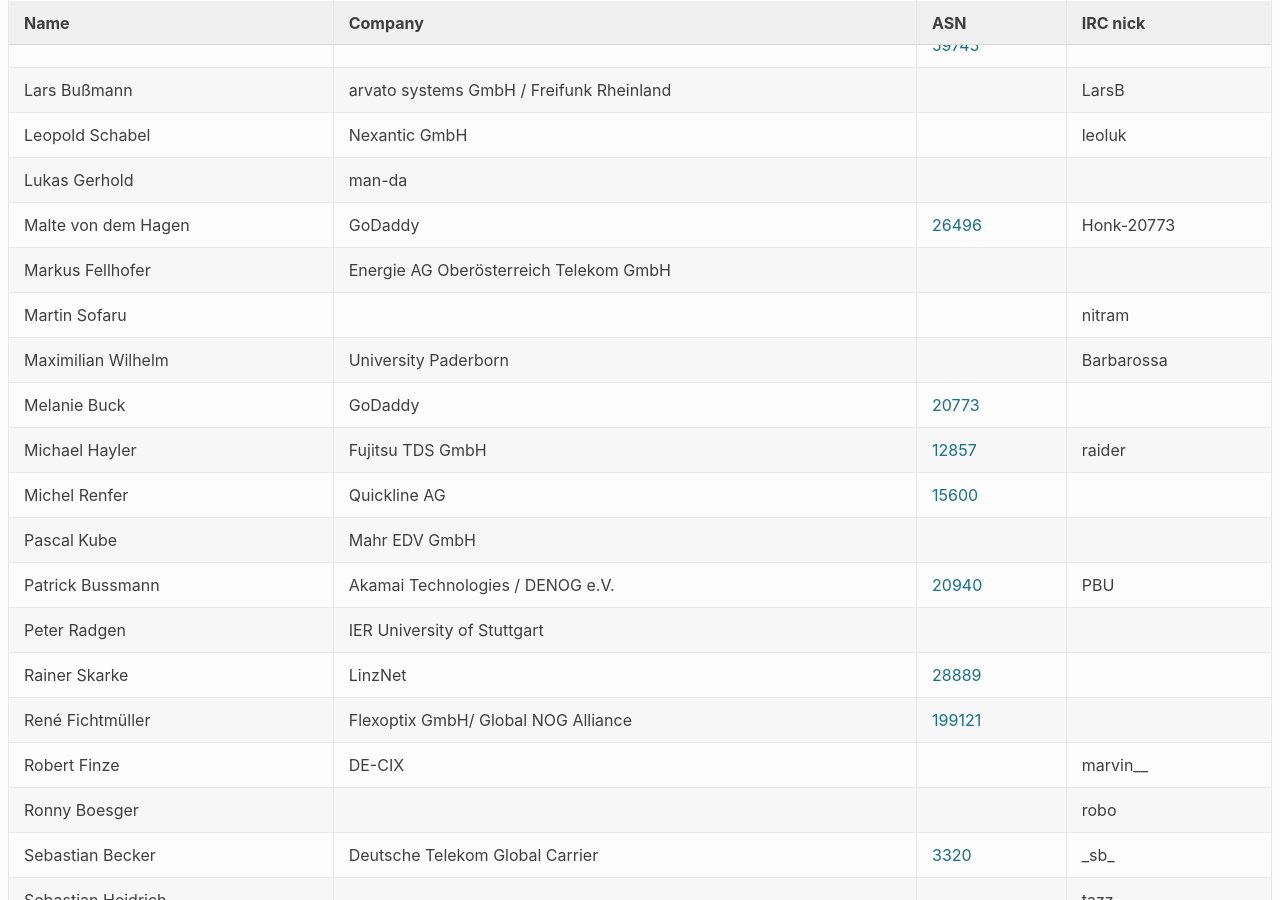
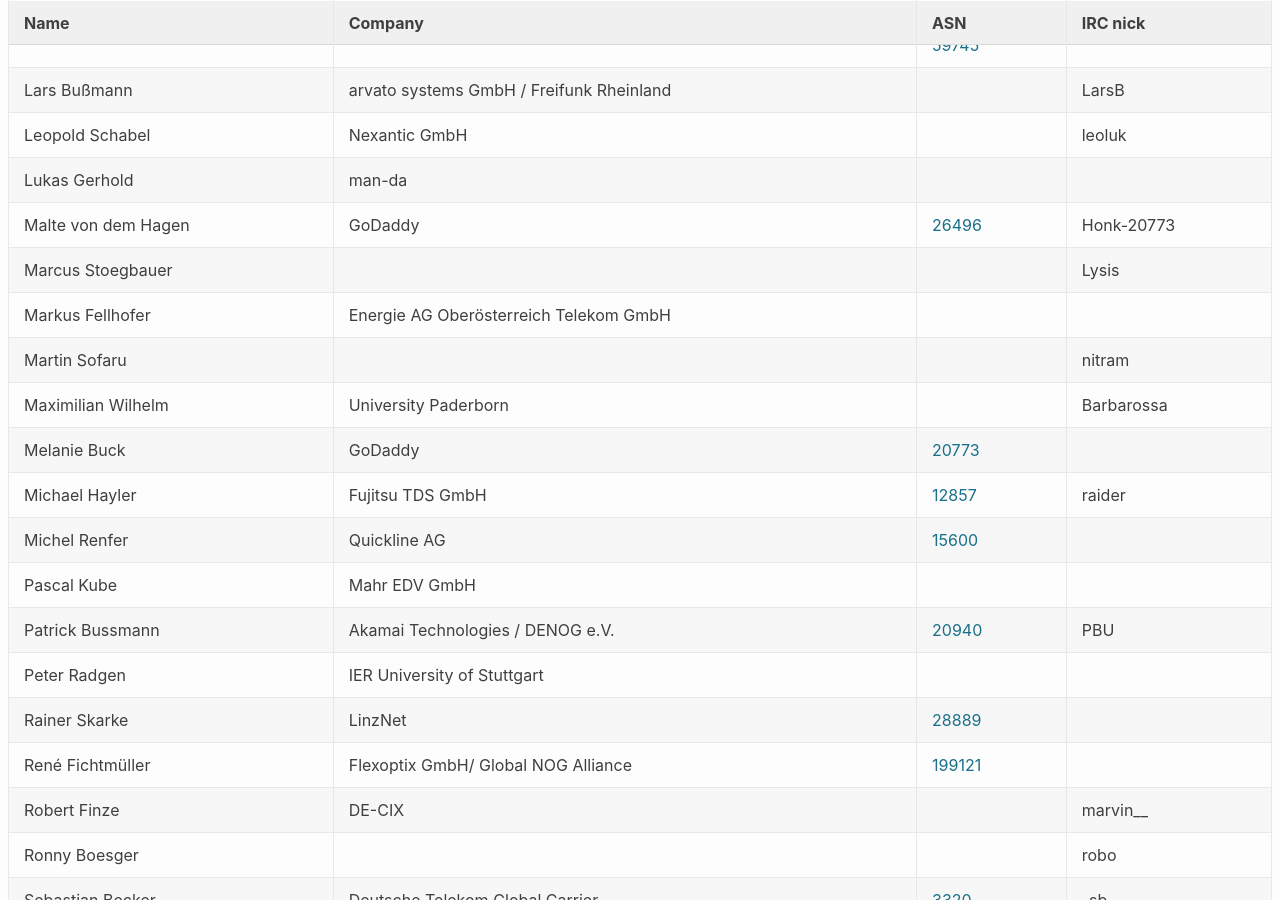
Before and after one commit to denog/pretix-attendeelist, a Jekyll site: the page built from index.markdown, in a window 1280 px wide and 900 px high, scrolled down 1249 px. Built offline with Jekyll 4.4.1, drawn with Linux system fonts in a browser that asks for light colours.

Commit message:
Latest data: Sun Mar 21 22:28:38 UTC 2021

```diff
--- a/_data/attendees_meetup_leader_2021-01.json
+++ b/_data/attendees_meetup_leader_2021-01.json
@@ -186,6 +186,12 @@
     "asn": "26496"
   },
   {
+    "name": "Marcus Stoegbauer",
+    "company": null,
+    "irc": "Lysis",
+    "asn": null
+  },
+  {
     "name": "Markus Fellhofer",
     "company": "Energie AG Oberösterreich Telekom GmbH",
     "irc": null,
```
